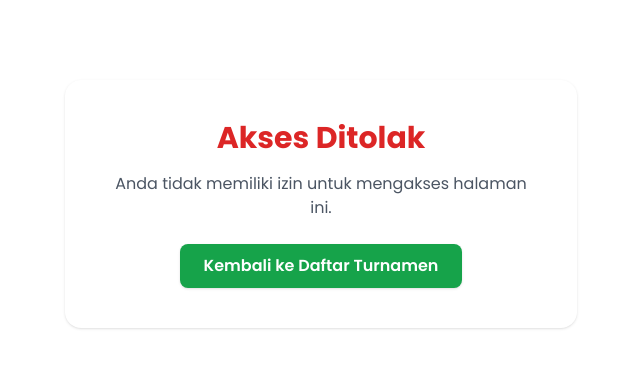
After one commit to PBP-E07/matchplay, a Django app: template tournament/templates/tournament/access_denied.html in a window 1280 px wide. The commit adds this page. Shown: the top 368 px of the page, without its empty margins (319-959 px from the left). Run offline with Django 5.2, Linux system fonts and the light colour scheme; the template is opened without the code that fills it, so the values that code supplies are empty; some libraries are stand-ins or nearby versions.

Commit message:
handling izin user pada pengeditan  tournament

```diff
--- /dev/null
+++ b/tournament/templates/tournament/access_denied.html
@@ -0,0 +1,15 @@
+{% extends 'base.html' %}
+
+{% block content %}
+<div class="max-w-lg mx-auto mt-20 text-center bg-white p-10 rounded-2xl shadow">
+  <h1 class="text-3xl font-bold text-red-600 mb-4">Akses Ditolak</h1>
+  <p class="text-gray-600 mb-6">
+    {{ message|default:"Anda tidak memiliki izin untuk mengakses halaman ini." }}
+  </p>
+
+  <a href="{% url 'tournament:tournament_list' %}"
+     class="inline-block bg-green-600 hover:bg-green-700 text-white font-semibold px-6 py-2.5 rounded-lg shadow transition">
+     Kembali ke Daftar Turnamen
+  </a>
+</div>
+{% endblock %}
--- a/tournament/templates/tournament/list.html
+++ b/tournament/templates/tournament/list.html
@@ -5,7 +5,7 @@
 <div class="max-w-7xl mx-auto px-6 py-8">
 
 <a href="{% url 'tournament:create_tournament' %}"
-   class="bg-green-600 text-white px-4 py-2 rounded hover:bg-green-700 inline-block inline-block mb-2">
+   class="bg-[#98de5b] hover:bg-[#88ca51] text-white px-4 py-2 rounded transition">
   Tambah Turnamen
 </a>
 
```
Also changed, not shown: tournament/views.py (+31 -1 lines).
